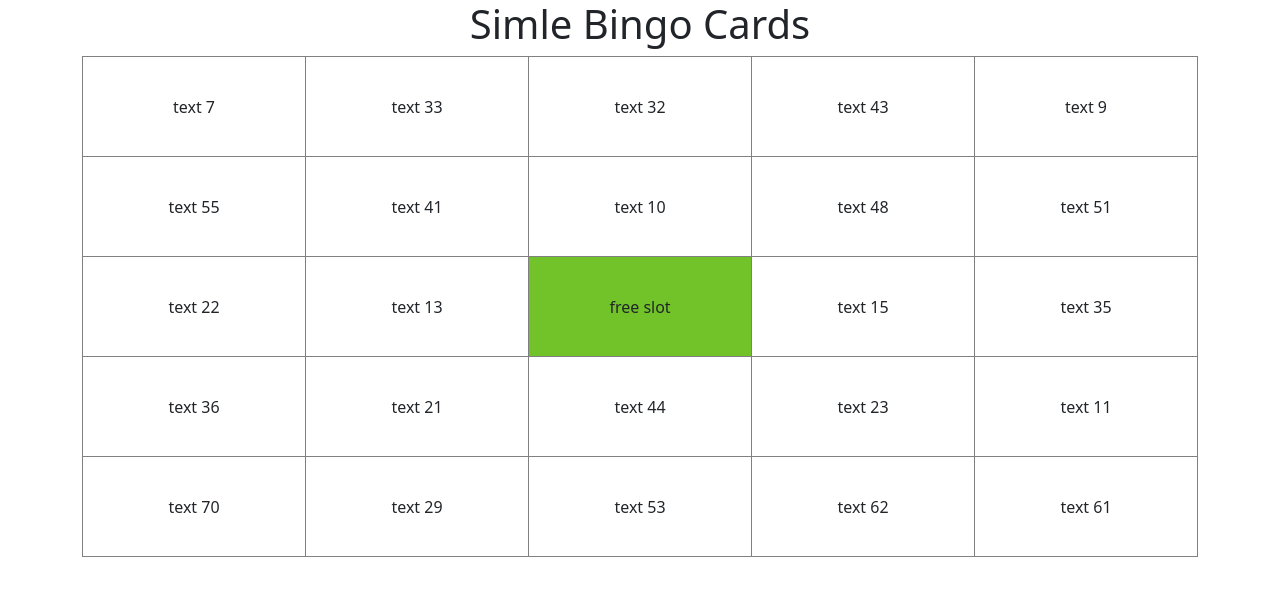
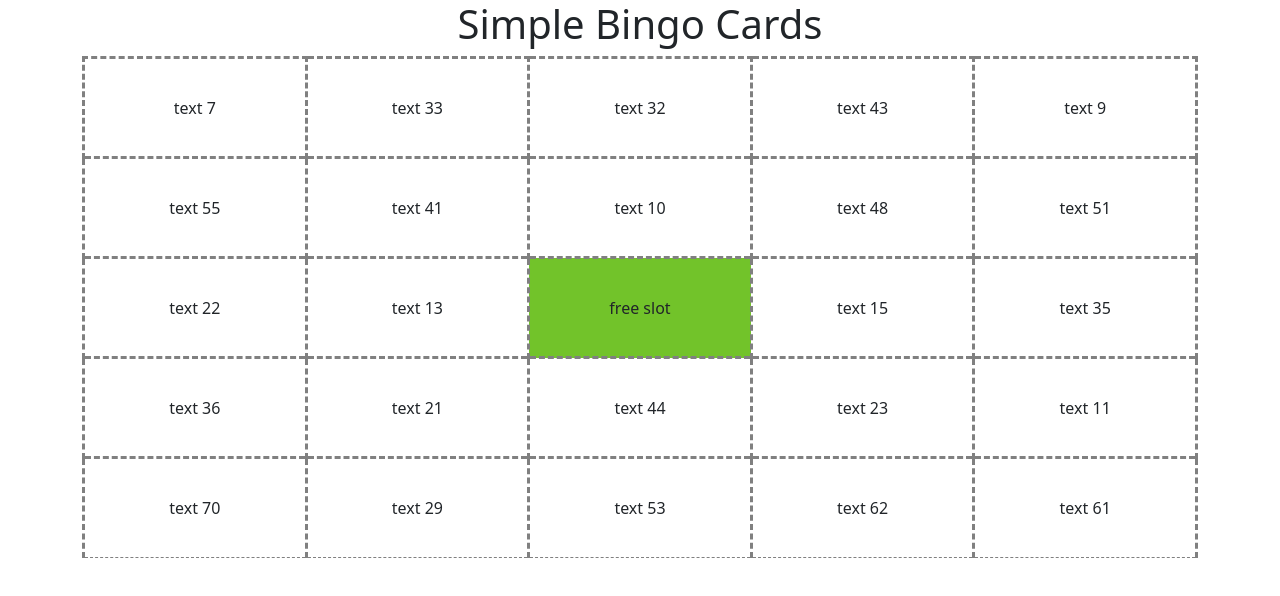
Before and after one commit to sohailhaider/bingo-sensoryminds-challenge, a React (Create React App) app: page / in a window 1280 px wide. Shown: the top 596 px of the page. Built offline with nearby package versions, Linux system fonts and the light colour scheme.

Commit message:
confetti effect added

```diff
--- a/package.json
+++ b/package.json
@@ -6,11 +6,13 @@
     "@testing-library/jest-dom": "^5.11.4",
     "@testing-library/react": "^11.1.0",
     "@testing-library/user-event": "^12.1.10",
+    "animate.css": "^4.1.1",
     "bootstrap": "5.1.3",
     "lodash": "^4.17.21",
     "prop-types": "^15.7.2",
     "react": "^17.0.2",
     "react-bootstrap": "^2.0.0-rc.1",
+    "react-confetti": "^6.0.1",
     "react-dom": "^17.0.2",
     "react-scripts": "4.0.3",
     "styled-components": "^5.3.3",
--- a/src/App.js
+++ b/src/App.js
@@ -1,5 +1,5 @@
 import BingoHomePage from "./pages/BingoHomePage";
-
+import 'animate.css';
 const App = () => (
   <div className="container">
     <BingoHomePage />
--- a/src/components/BingoCardItem/BingoCardItem.jsx
+++ b/src/components/BingoCardItem/BingoCardItem.jsx
@@ -6,7 +6,7 @@ import styled from "styled-components";
 const BingoCardCol = styled.td`
   height: 100px;
   width: 20%;
-  border: 1px solid grey;
+  border: 3px dashed grey;
   cursor: pointer;
   transition: ${(props) => (props.isMarked ? "color 0.3s linear" : "")};
   transition: ${(props) => (props.isMarked ? "background 0.3s linear" : "")};
@@ -15,6 +15,8 @@ const BingoCardCol = styled.td`
   }
   background-color: ${(props) =>
     props.isMarked ? "#72c32a !important" : "inherit"};
+  animation: ${(props) => (props.isMarked ? "flipInX" : "")};
+  animation-duration: 1s;
 `;
 
 const BingoCardItem = ({ text, handleOnClick, icon, isMarked, isDisabled }) => {
--- /dev/null
+++ b/src/components/BingoWinner/BingoWinner.jsx
@@ -0,0 +1,10 @@
+import React from "react";
+import Confetti from "react-confetti";
+import useWindowSize from "../../utilities/hooks/useWindowSize";
+
+const BingoWinner = () => {
+  const { width, height } = useWindowSize();
+  return <Confetti width={width} height={height} />;
+  };
+
+export default BingoWinner;
--- /dev/null
+++ b/src/components/BingoWinner/index.js
@@ -0,0 +1,3 @@
+import BingoWinner from "./BingoWinner";
+
+export default BingoWinner;
--- a/src/pages/BingoGameBoard/BingoGameBoard.jsx
+++ b/src/pages/BingoGameBoard/BingoGameBoard.jsx
@@ -1,14 +1,15 @@
 import { Col, Table } from "react-bootstrap";
-import React from "react";
+import React, { useState } from "react";
 import { completeDataSet } from "../../utilities/data";
-// import { generateGameCardBoard } from "../../utilities/generator";
 import BingoCardItem from "../../components/BingoCardItem";
 import BingoGameController from "../../utilities/BingoGameController";
+import BingoWinner from "../../components/BingoWinner";
 
 const BingoGameBoard = () => {
-  const [cardsData, setCardsData] = React.useState(
+  const [cardsData, setCardsData] = useState(
     BingoGameController.generateGameCardBoard(completeDataSet)
   );
+  const [isWon, setIsWon] = useState();
 
   //single responsibility says it it should have only 1 purpose.
   const toggleMarked = (i, j) => {
@@ -19,11 +20,12 @@ const BingoGameBoard = () => {
   // this will mark and do everything related to this click event.
   const handleOnClick = (i, j) => {
     toggleMarked(i, j);
-    console.log(BingoGameController.checkWinConditions(cardsData));
+    setIsWon(BingoGameController.checkWinConditions(cardsData));
   };
 
   return (
     <Col>
+      {isWon && <BingoWinner />}
       <Table responsive>
         <tbody>
           {cardsData &&
--- a/src/pages/BingoHomePage/BingoHomePage.jsx
+++ b/src/pages/BingoHomePage/BingoHomePage.jsx
@@ -7,7 +7,9 @@ const BingoHomePage = () => {
     <>
       <Row>
         <Col span={24} align="center">
-          <h1>Simle Bingo Cards</h1>
+          <h1 className="animate__animated animate__bounce">
+            Simple Bingo Cards
+          </h1>
         </Col>
       </Row>
       <Row>
--- /dev/null
+++ b/src/utilities/hooks/useWindowSize.js
@@ -0,0 +1,24 @@
+import { useState, useEffect } from "react";
+
+function useWindowSize() {
+  const [windowSize, setWindowSize] = useState({
+    width: undefined,
+    height: undefined,
+  });
+  useEffect(() => {
+    // Handler to call on window resize
+    function handleResize() {
+      // Set window width/height to state
+      setWindowSize({
+        width: window.innerWidth,
+        height: window.innerHeight,
+      });
+    }
+    window.addEventListener("resize", handleResize);
+    handleResize();
+    return () => window.removeEventListener("resize", handleResize);
+  }, []);
+  return windowSize;
+}
+
+export default useWindowSize;
```
Also changed, not shown: 1 other file (tests, documents, lock files or other folders).
